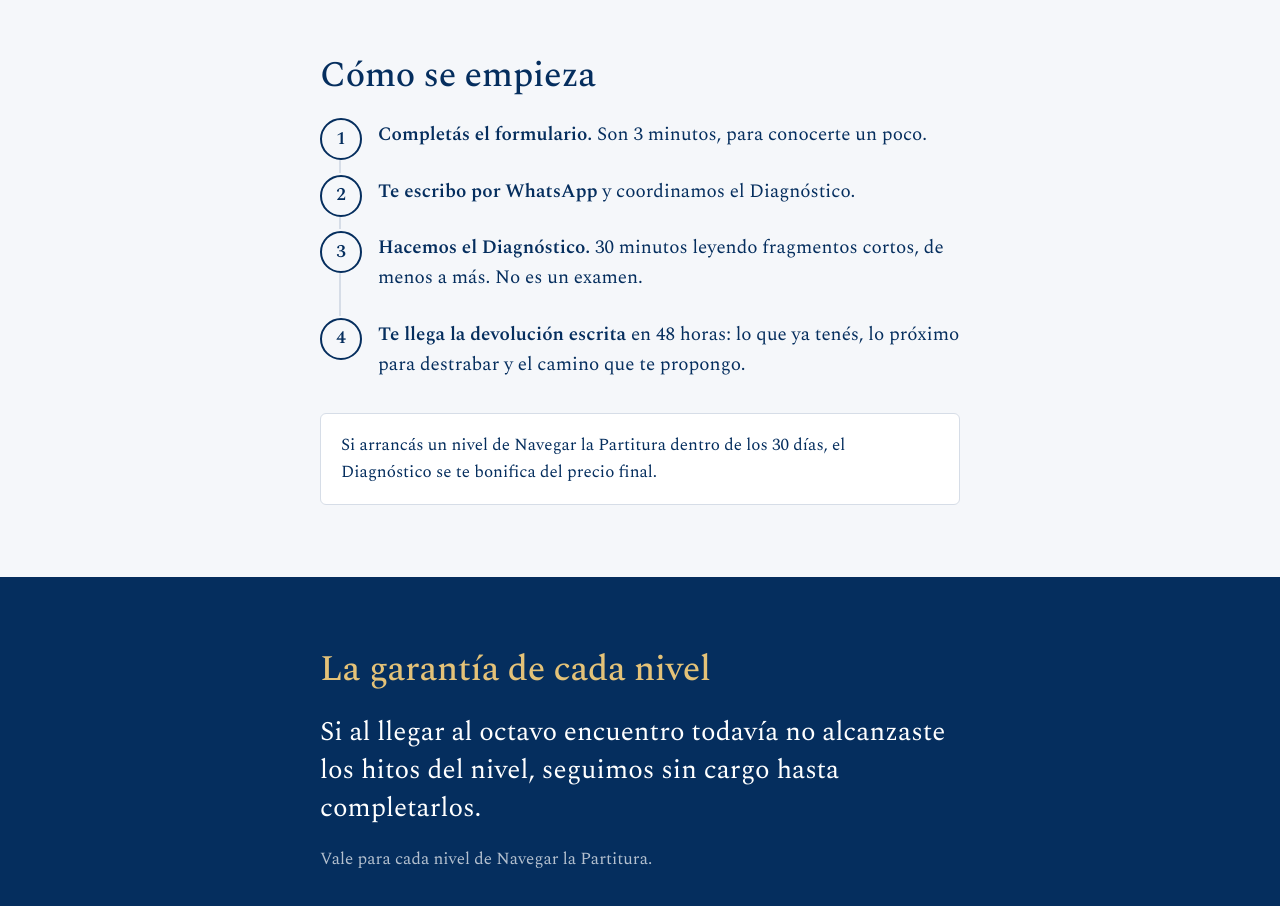
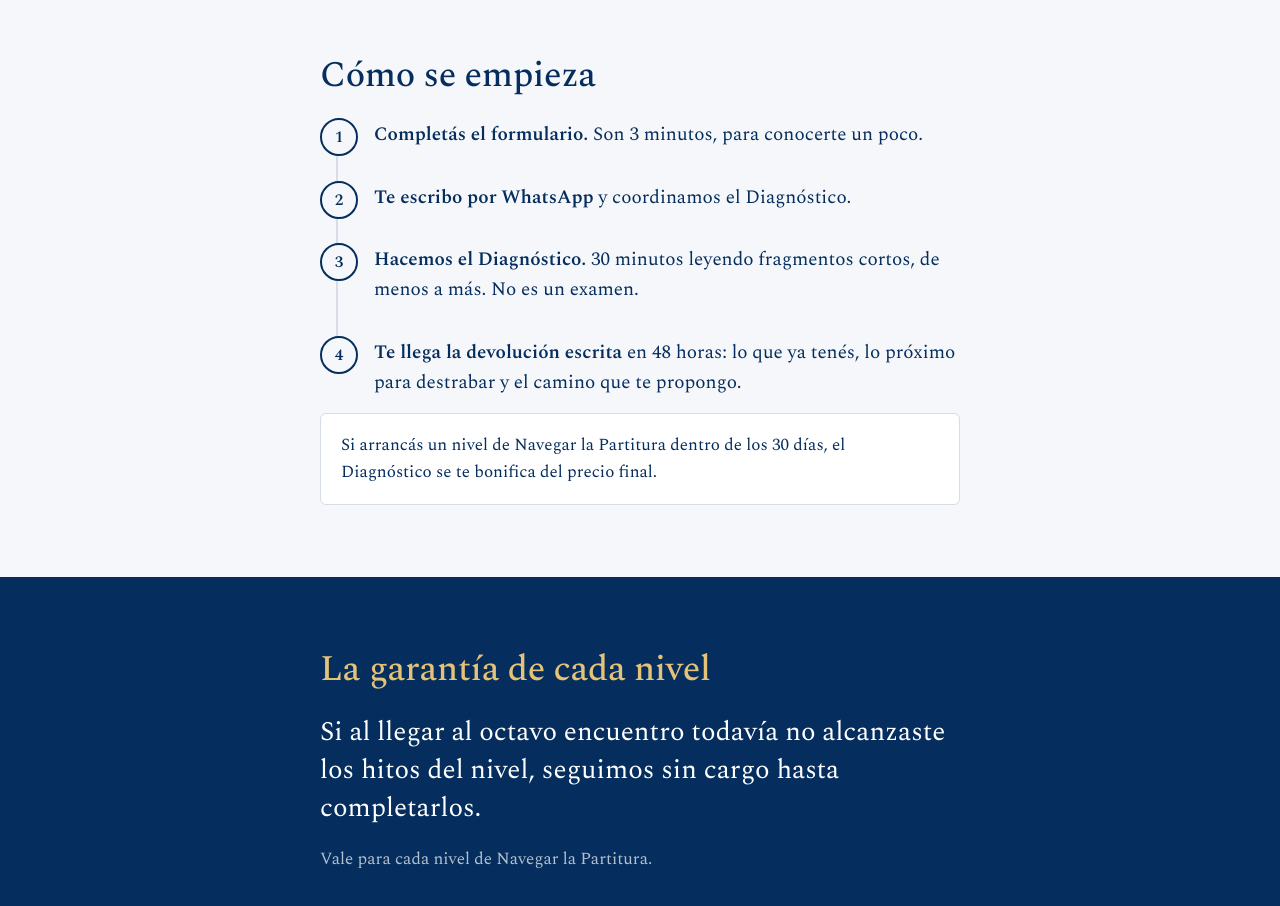
Before and after one commit to fedechl/a-primera-vista, a plain HTML site: page index.html in a window 1280 px wide. Shown: the part 3760-4666 px from the top of the page. Drawn offline with nearby package versions, Linux system fonts and the light colour scheme.

Commit message:
Espaciado de los pasos de Cómo se empieza

```diff
--- a/index.html
+++ b/index.html
@@ -204,20 +204,27 @@
   .pasos li {
     counter-increment: paso;
     position: relative;
-    padding: 0 0 26px 58px;
+    min-height: 34px;
+    padding: 0 0 32px 54px;
   }
+  .pasos li:last-child { padding-bottom: 8px; }
+  /* El círculo queda centrado con la primera línea del texto (30 px de interlineado) */
   .pasos li::before {
     content: counter(paso);
     position: absolute; left: 0; top: -2px;
-    width: 38px; height: 38px;
+    width: 34px; height: 34px;
     border-radius: 50%;
     border: 2px solid var(--azul);
-    display: grid; place-items: center;
-    font-weight: 600; font-size: 18px;
+    background: var(--papel);
+    display: flex; align-items: center; justify-content: center;
+    font-weight: 600; font-size: 16px; line-height: 1;
+    font-variant-numeric: lining-nums;
+    z-index: 1;
   }
+  /* La línea une un círculo con el siguiente, sin cortes */
   .pasos li:not(:last-child)::after {
     content: "";
-    position: absolute; left: 19px; top: 40px; bottom: 4px;
+    position: absolute; left: 16px; top: 32px; bottom: -2px;
     width: 2px; background: var(--linea);
   }
   .pasos strong { font-weight: 600; }
```
